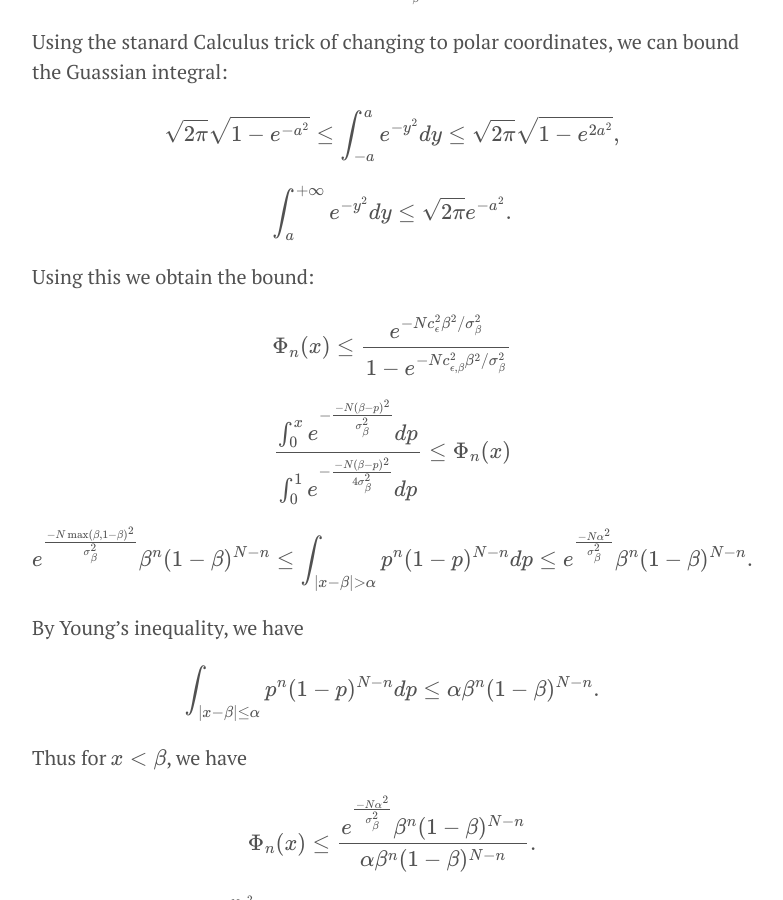
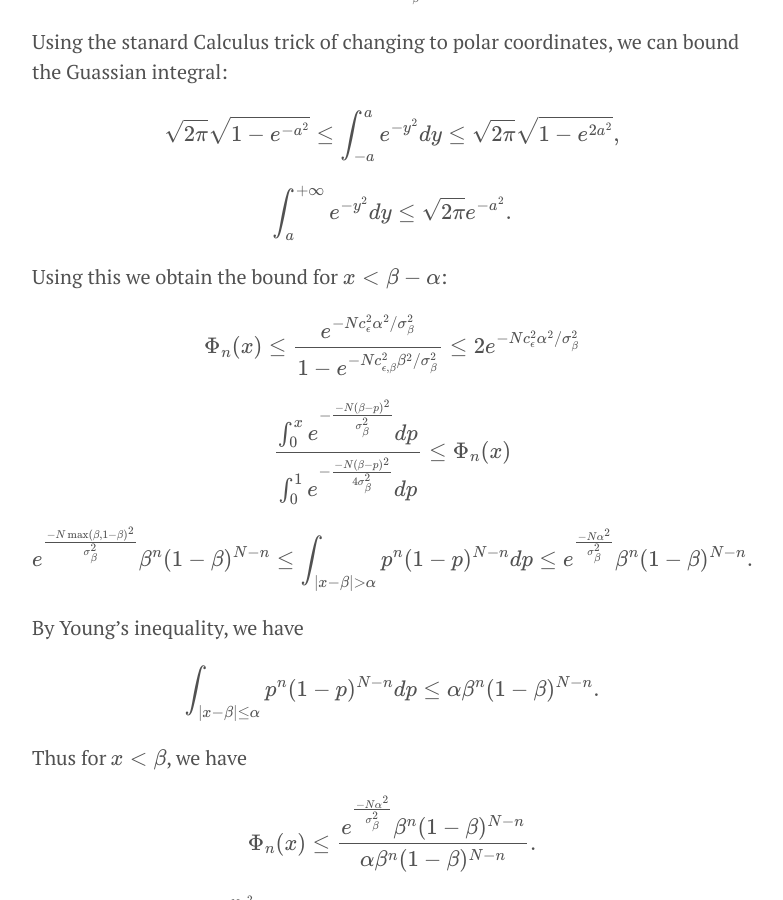
Before and after one commit to doriang102/doriang102.github.io, a Jekyll site: the page built from _posts/2017-06-10-hypothesis-testing-part-2-in-progress.md, in a window 1280 px wide and 900 px high, scrolled down 8952 px. Shown: the whole window, without its empty margins (248-1031 px from the left). Built offline with Jekyll 4.4.1, drawn with Linux system fonts in a browser that asks for light colours; our own code applies the rules of GitHub Pages for plain Markdown files; formulas are drawn with MathJax 3.

Commit message:
Update 2017-06-10-hypothesis-testing-part-2-in-progress.md

```diff
--- a/_posts/2017-06-10-hypothesis-testing-part-2-in-progress.md
+++ b/_posts/2017-06-10-hypothesis-testing-part-2-in-progress.md
@@ -267,9 +267,9 @@
 
 $$\int_{a}^{+\infty} e^{-y^2} dy \leq \sqrt{2\pi} e^{-a^2}.$$
 
-Using this we obtain the bound:
+Using this we obtain the bound for $$x < \beta - \alpha $$:
 
-$$\Phi_n(x) \leq \frac{ e^{-N c_{\epsilon}^2 \beta^2/\sigma_{\beta}^2}}{1 - e^{-N c_{\epsilon,\beta}^2\beta^2/\sigma_{\beta}^2}}$$
+$$\Phi_n(x) \leq \frac{ e^{-N c_{\epsilon}^2 \alpha^2/\sigma_{\beta}^2}}{1 - e^{-N c_{\epsilon,\beta}^2\beta^2/\sigma_{\beta}^2}} \leq 2e^{-N c_{\epsilon}^2 \alpha^2/\sigma_{\beta}^2}$$
 
 $$\frac{ \int_0^x e^{-\frac{-N (\beta-p)^2}{\sigma_{\beta}^2}}dp}{\int_0^1 e^{-\frac{-N (\beta-p)^2}{4\sigma_{\beta}^2}}dp} \leq \Phi_n(x)$$
 
```
